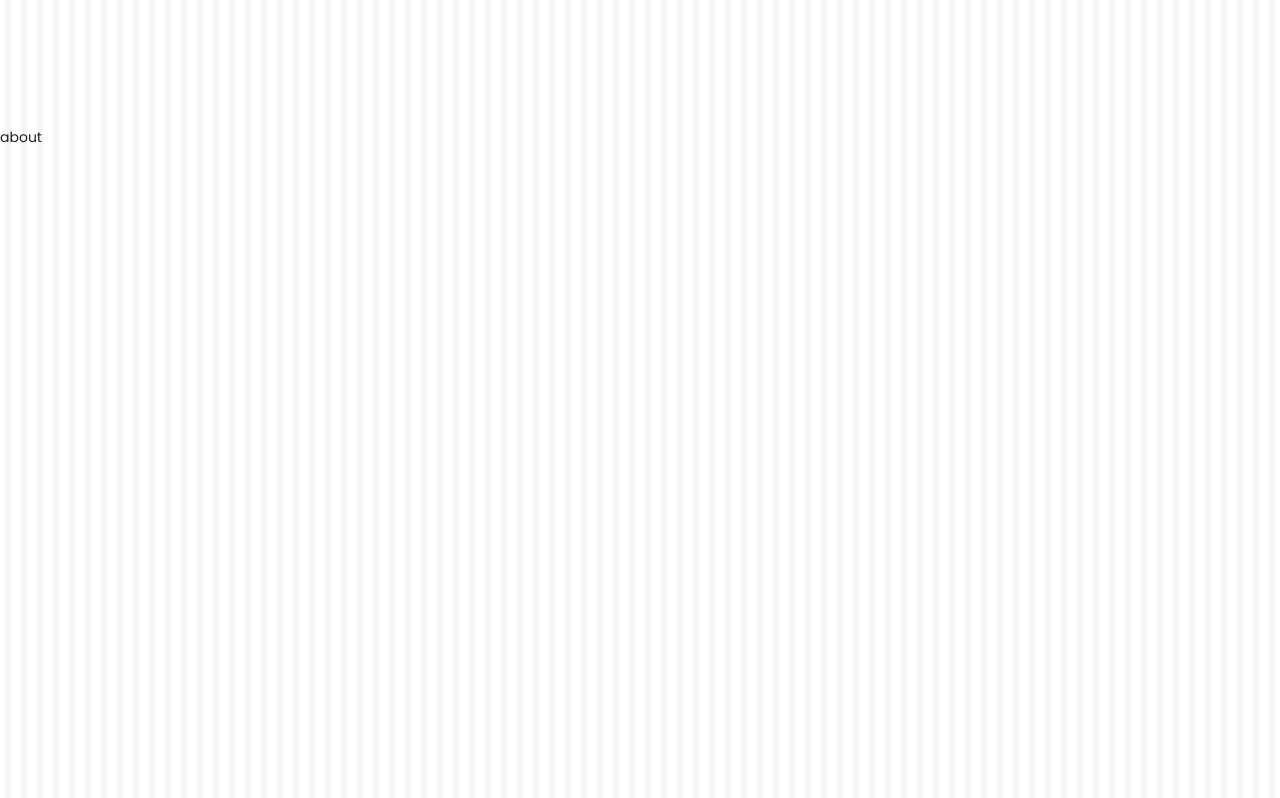
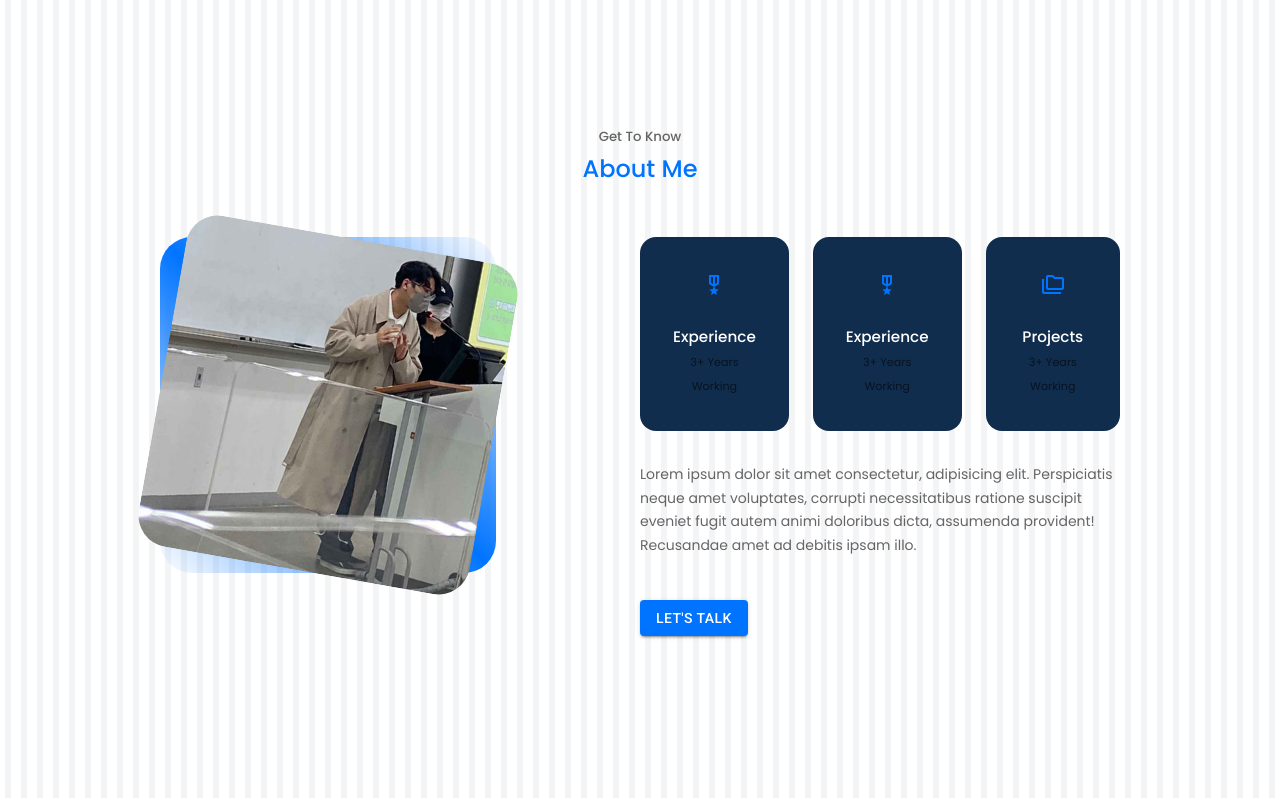
Before and after one commit to hi1004/portfolio, a React (Create React App) app: page / in a window 1280 px wide. Shown: the part 802-1600 px from the top of the page. Built offline with nearby package versions, Linux system fonts and the light colour scheme.

Commit message:
About component  Completing Design and Reactive Tasks

```diff
--- a/src/components/about/About.jsx
+++ b/src/components/about/About.jsx
@@ -1,8 +1,73 @@
 import React from 'react';
-import { AboutSection } from './AboutStyle';
+import MilitaryTechOutlinedIcon from '@mui/icons-material/MilitaryTechOutlined';
+import FolderCopyOutlinedIcon from '@mui/icons-material/FolderCopyOutlined';
+import {
+  AboutSection,
+  AboutContainer,
+  AboutMe,
+  AboutImg,
+  Img,
+  AboutContent,
+  AboutIconBox,
+  AboutCards,
+  AboutCard,
+  Text,
+  AboutButton,
+} from './AboutStyle';
+import ME from '../../assets/images/about_me.jpg';
 
 const About = () => {
-  return <AboutSection id="about">about</AboutSection>;
+  return (
+    <AboutSection id="about">
+      <h5>Get To Know</h5>
+      <h2>About Me</h2>
+      <AboutContainer>
+        <AboutMe>
+          <AboutImg>
+            <Img src={ME} alt="About Image" />
+          </AboutImg>
+        </AboutMe>
+
+        <AboutContent>
+          <AboutCards>
+            <AboutCard>
+              <AboutIconBox>
+                <MilitaryTechOutlinedIcon />
+              </AboutIconBox>
+              <h5>Experience</h5>
+              <small>3+ Years Working</small>
+            </AboutCard>
+
+            <AboutCard>
+              <AboutIconBox>
+                <MilitaryTechOutlinedIcon />
+              </AboutIconBox>
+              <h5>Experience</h5>
+              <small>3+ Years Working</small>
+            </AboutCard>
+
+            <AboutCard>
+              <AboutIconBox>
+                <FolderCopyOutlinedIcon />
+              </AboutIconBox>
+              <h5>Projects</h5>
+              <small>3+ Years Working</small>
+            </AboutCard>
+          </AboutCards>
+          <Text>
+            Lorem ipsum dolor sit amet consectetur, adipisicing elit.
+            Perspiciatis neque amet voluptates, corrupti necessitatibus ratione
+            suscipit eveniet fugit autem animi doloribus dicta, assumenda
+            provident! Recusandae amet ad debitis ipsam illo.
+          </Text>
+
+          <AboutButton variant="contained" color="primary">
+            Let's Talk
+          </AboutButton>
+        </AboutContent>
+      </AboutContainer>
+    </AboutSection>
+  );
 };
 
 export default About;
--- a/src/components/about/AboutStyle.js
+++ b/src/components/about/AboutStyle.js
@@ -1,3 +1,113 @@
 import styled from 'styled-components';
+import { Button } from '@mui/material';
+import { Container } from '../../styles/CommonSyle';
 
 export const AboutSection = styled.section``;
+export const AboutContainer = styled(Container)`
+  display: grid;
+  grid-template-columns: 35% 50%;
+  gap: 15%;
+
+  ${props => props.theme.device.desktop} {
+    grid-template-columns: 1fr;
+    gap: 0;
+  }
+`;
+export const AboutMe = styled.div`
+  width: 100%;
+  aspect-ratio: 1/1;
+  border-radius: 2rem;
+  background: linear-gradient(
+    45deg,
+    transparent,
+    ${props => props.theme.colors.primary},
+    transparent
+  );
+  display: grid;
+  place-items: center;
+
+  ${props => props.theme.device.desktop} {
+    width: 50%;
+    margin: 2rem auto 4rem;
+  }
+
+  ${props => props.theme.device.tablet} {
+    width: 65%;
+    margin: 0 auto 3rem;
+  }
+`;
+
+export const AboutImg = styled.div`
+  border-radius: 2rem;
+  overflow: hidden;
+  transform: rotate(10deg);
+  transition: var(--transition);
+
+  &:hover {
+    transform: rotate(0);
+  }
+`;
+
+export const Img = styled.img``;
+
+export const AboutContent = styled.div`
+  p {
+    margin: 2rem 0 2.6rem;
+    color: ${props => props.theme.colors.light};
+
+    ${props => props.theme.device.desktop} {
+      margin: 1rem 0 1.5rem;
+    }
+
+    ${props => props.theme.device.tablet} {
+      margin: 1.5rem 0;
+    }
+  }
+
+  ${props => props.theme.device.tablet} {
+    text-align: center;
+  }
+`;
+
+export const AboutCards = styled.div`
+  display: grid;
+  grid-template-columns: repeat(3, 1fr);
+  gap: 1.5rem;
+
+  ${props => props.theme.device.tablet} {
+    grid-template-columns: 1fr 1fr;
+    gap: 1rem;
+  }
+`;
+
+export const AboutCard = styled.article`
+  background-color: ${props => props.theme.colors.bgVariant};
+  border: 1px solid transparent;
+  border-radius: 1rem;
+  padding: 2rem;
+  text-align: center;
+  transition: var(--transition);
+
+  &:hover {
+    background-color: transparent;
+    border-color: ${props => props.theme.colors.primaryVariant};
+    cursor: default;
+  }
+
+  h5 {
+    font-size: 0.95rem;
+    color: #fff;
+  }
+  small {
+    font-size: 0.7rem;
+    color: ${props => props.theme.colors.light};
+  }
+`;
+
+export const AboutIconBox = styled.div`
+  color: ${props => props.theme.colors.primary};
+  font-size: 1.4rem;
+  margin-bottom: 1rem;
+`;
+export const Text = styled.p``;
+export const AboutButton = styled(Button)``;
--- a/src/components/header/Header.jsx
+++ b/src/components/header/Header.jsx
@@ -35,14 +35,14 @@
         </ToggleButton>
 
         <TextContainer>
-          <h5>Hello I'm</h5>
+          <h3>Hello I'm</h3>
           <h1>Oh ByeongHeon</h1>
           <TextLight>Web Frontend Developer</TextLight>
-          <h5>
+          <h3>
             人々が<PrimaryText>必要とするサービスを、</PrimaryText> <br />
             人々と<PrimaryText>一緒に作る時に幸せを感じる</PrimaryText>
             開発者です。
-          </h5>
+          </h3>
         </TextContainer>
 
         <CTA />
--- a/src/components/header/HeaderSyle.js
+++ b/src/components/header/HeaderSyle.js
@@ -50,11 +50,9 @@
 `;
 
 export const ToggleButton = styled(Button)`
-  && {
-    position: absolute;
-    top: -5rem;
-    right: 0;
-  }
+  position: absolute;
+  top: -5rem;
+  right: 0;
 `;
 
 /* HEADER SOCIAL */
--- a/src/styles/GlobalStyle.js
+++ b/src/styles/GlobalStyle.js
@@ -39,10 +39,19 @@
   }
 
   h1 {
-    font-size: 2.5rem;
+    font-size: 2rem;
+  }
+  h2 {
+    font-size: 1.5rem;
+  }
+  h3 {
+    font-size: 1.17em;
+  }
+  h4 {
+    font-size: 1rem;
   }
   h5 {
-    font-size: 1rem;
+    font-size: 0.83rem;
   }
 
   section {
```
Also changed, not shown: src/assets/images/about_me.jpg (added).
